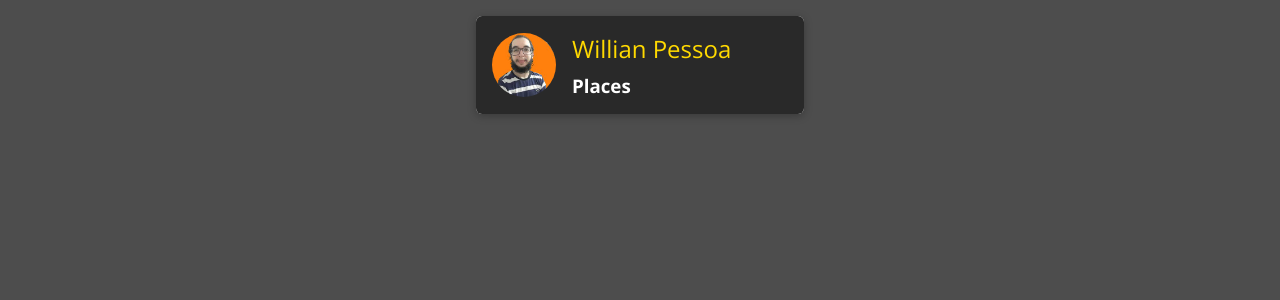
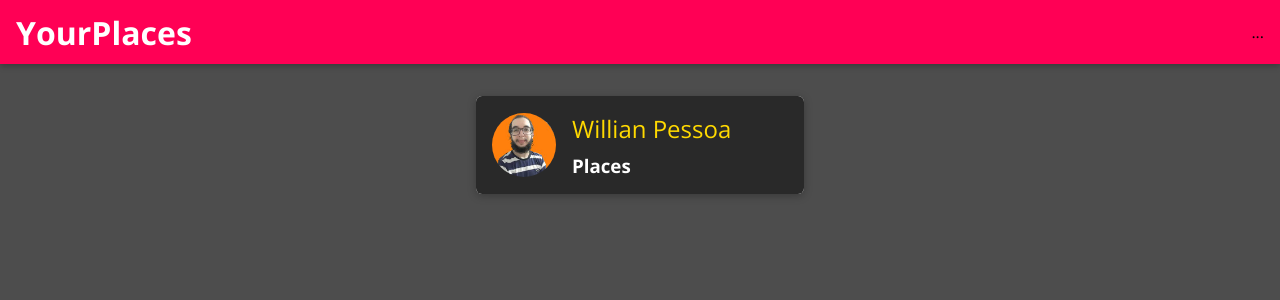
Before and after one commit to willian-pessoa/your-places-client, a React (Create React App) app: page / in a window 1280 px wide. Shown: the top 300 px of the page. Built offline with nearby package versions, Linux system fonts and the light colour scheme.

Commit message:
add navigation bar

```diff
--- a/src/App.js
+++ b/src/App.js
@@ -1,16 +1,20 @@
 import { BrowserRouter, Routes, Route, Navigate } from "react-router-dom"
 
 import NewPlace from "./places/pages/NewPlace.page";
+import MainNavigation from "./shared/components/Navigation/MainNavigation";
 import Users from "./user/pages/Users";
 
 function App() {
   return (
     <BrowserRouter>
-      <Routes>
-        <Route exact path="/" element={<Users />} />
-        <Route exact path="/places/new" element={<NewPlace />} />
-        <Route path="/*" element={<Navigate to="/" />} />
-      </Routes>
+      <MainNavigation />
+      <main>
+        <Routes>
+          <Route exact path="/" element={<Users />} />
+          <Route exact path="/places/new" element={<NewPlace />} />
+          <Route path="/*" element={<Navigate to="/" />} />
+        </Routes>
+      </main>
     </BrowserRouter>
   );
 }
--- /dev/null
+++ b/src/shared/components/Navigation/MainHeader.jsx
@@ -0,0 +1,9 @@
+import React from "react";
+
+import "./MainHeader.scss";
+
+const MainHeader = ({ children }) => {
+  return <header className="main-header">{children}</header>;
+};
+
+export default MainHeader;
--- /dev/null
+++ b/src/shared/components/Navigation/MainHeader.scss
@@ -0,0 +1,23 @@
+.main-header {
+  width: 100%;
+  height: 4rem;
+  display: flex;
+  align-items: center;
+  position: fixed;
+  top: 0;
+  left: 0;
+  background: #ff0055;
+  box-shadow: 0 2px 6px rgba(0, 0, 0, 0.26);
+  padding: 0 1rem;
+  z-index: 5;
+}
+
+main {
+  margin-top: 5rem;
+}
+
+@media (min-width: 768px) {
+  .main-header {
+    justify-content: space-between;
+  }
+}
--- /dev/null
+++ b/src/shared/components/Navigation/MainNavigation.jsx
@@ -0,0 +1,24 @@
+import React from "react";
+import { Link } from "react-router-dom";
+
+import MainHeader from "./MainHeader";
+
+import "./MainNavigation.scss";
+
+const MainNavigation = () => {
+  return (
+    <MainHeader>
+      <button className="main-navigation__menu-btn">
+        <span/>
+        <span/>
+        <span/>
+      </button>
+      <h1 className="main-navigation__title">
+        <Link to="/">YourPlaces</Link>
+      </h1>
+      <nav>...</nav>
+    </MainHeader>
+  );
+};
+
+export default MainNavigation;
--- /dev/null
+++ b/src/shared/components/Navigation/MainNavigation.scss
@@ -0,0 +1,45 @@
+.main-navigation__menu-btn {
+  width: 3rem;
+  height: 3rem;
+  background: transparent;
+  border: none;
+  display: flex;
+  flex-direction: column;
+  justify-content: space-around;
+  margin-right: 2rem;
+  cursor: pointer;
+}
+
+.main-navigation__menu-btn span {
+  display: block;
+  width: 3rem;
+  height: 2.5px;
+  background: white;
+}
+
+.main-navigation__title {
+  color: white;
+}
+
+.main-navigation__title a {
+  text-decoration: none;
+  color: white;
+}
+
+.main-navigation__header-nav {
+  display: none;
+}
+
+.main-navigation__drawer-nav {
+  height: 100%;
+}
+
+@media (min-width: 768px) {
+  .main-navigation__menu-btn {
+    display: none;
+  }
+
+  .main-navigation__header-nav {
+    display: block;
+  }
+}
--- a/src/user/components/UsersList.jsx
+++ b/src/user/components/UsersList.jsx
@@ -1,15 +1,19 @@
 import React from "react";
 
-import UserItem from "./UserItem"
+import Card from "../../shared/components/UIElements/Card";
+import UserItem from "./UserItem";
+
 import "./UsersList.scss";
 
 const UsersList = (props) => {
-  if (props.items.length === 0){
+  if (props.items.length === 0) {
     return (
       <div className="center">
-        <h2>No users found.</h2>
+        <Card>
+          <h2>No users found.</h2>
+        </Card>
       </div>
-    )
+    );
   }
 
   return (
```
Also changed, not shown: src/shared/components/Navigation/NavLinks.jsx (added), src/shared/components/Navigation/NavLinks.scss (added), src/shared/components/Navigation/SideDrawer.jsx (added), src/shared/components/Navigation/SideDrawer.scss (added).
